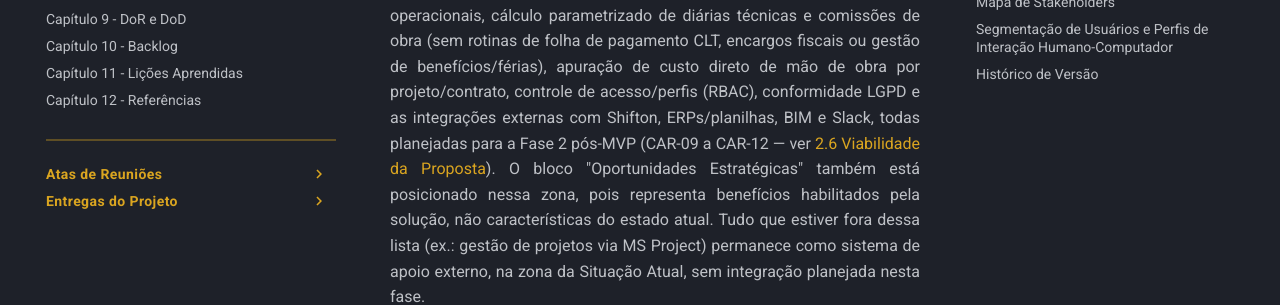
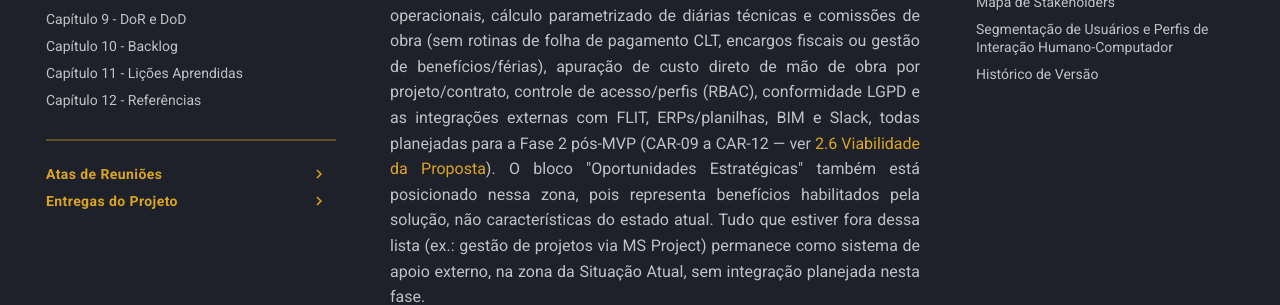
Before and after one commit to mdsreq-fga-unb/REQ-2026.2-T01-DUOC-Finance, an MkDocs documentation site: the page built from docs/visao-produto/capitulo-1/index.md, in a window 1280 px wide and 900 px high, scrolled down 5659 px. Shown: the part 331-636 px from the top of the window. Built offline with MkDocs 1.6.1 and Material for MkDocs 9.7.7, drawn with Linux system fonts in a browser that asks for light colours; some of the changed text lies outside the part shown.

Commit message:
docs(visao-produto): padroniza ferramenta para FLIT e ajusta termos de fechamento

```diff
--- a/docs/visao-produto/capitulo-1/index.md
+++ b/docs/visao-produto/capitulo-1/index.md
@@ -86,7 +86,7 @@ Ao redor desse núcleo, o diagrama posiciona os **atores externos e interfaces**
 - **Clientes** (residencial, comercial, infraestrutura), que enviam briefings e recebem aprovações/feedback;
 - **Órgãos reguladores** (prefeitura, licenças), que impõem restrições formais de conformidade;
 - **Consultores complementares** e **fornecedores de material** (MEP, elétrica, plumbing/HVAC, factorias, landscape), que alimentam o processo de compatibilização técnica;
-- Um bloco inferior de **sistemas envolvidos** (BIM/Revit/ArchiCAD, gestão de projetos via MS Project, comunicação via Slack/e-mail, ERPs/planilhas), que representa a infraestrutura tecnológica legada com a qual o novo sistema DP + Financeiro interopera. As integrações com Shifton, ERPs/planilhas, BIM e Slack estão formalizadas como [CAR-09](../capitulo-2/index.md#car-09) a [CAR-12](../capitulo-2/index.md#car-12), todas planejadas para a Fase 2 (pós-MVP); a gestão de projetos via MS Project não tem integração planejada nesta fase e permanece apenas como referência de infraestrutura legada observada.
+- Um bloco inferior de **sistemas envolvidos** (BIM/Revit/ArchiCAD, gestão de projetos via MS Project, comunicação via Slack/e-mail, ERPs/planilhas), que representa a infraestrutura tecnológica legada com a qual o novo sistema DP + Financeiro interopera. As integrações com FLIT, ERPs/planilhas, BIM e Slack estão formalizadas como [CAR-09](../capitulo-2/index.md#car-09) a [CAR-12](../capitulo-2/index.md#car-12), todas planejadas para a Fase 2 (pós-MVP); a gestão de projetos via MS Project não tem integração planejada nesta fase e permanece apenas como referência de infraestrutura legada observada.
 
 ### Fluxos de Informação e Transações Rotineiras
 
@@ -98,7 +98,7 @@ O bloco "**Problemas**", na zona da Situação Atual, nomeia os principais ponto
 
 ### Fronteira do Sistema DUOC Finance
 
-O escopo do novo sistema é delimitado na zona "**Solução Proposta (TO-BE)**", à direita do diagrama, com borda tracejada verde para diferenciá-la visualmente da zona "Situação Atual (AS-IS)": lançamento de apontamentos de campo (RVT), fluxo digital de despesas e reembolsos operacionais, cálculo parametrizado de diárias técnicas e comissões de obra (sem rotinas de folha de pagamento CLT, encargos fiscais ou gestão de benefícios/férias), apuração de custo direto de mão de obra por projeto/contrato, controle de acesso/perfis (RBAC), conformidade LGPD e as integrações externas com Shifton, ERPs/planilhas, BIM e Slack, todas planejadas para a Fase 2 pós-MVP (CAR-09 a CAR-12 — ver [2.6 Viabilidade da Proposta](../capitulo-2/index.md#26-viabilidade-da-proposta-analise-do-mvp)). O bloco "Oportunidades Estratégicas" também está posicionado nessa zona, pois representa benefícios habilitados pela solução, não características do estado atual. Tudo que estiver fora dessa lista (ex.: gestão de projetos via MS Project) permanece como sistema de apoio externo, na zona da Situação Atual, sem integração planejada nesta fase.
+O escopo do novo sistema é delimitado na zona "**Solução Proposta (TO-BE)**", à direita do diagrama, com borda tracejada verde para diferenciá-la visualmente da zona "Situação Atual (AS-IS)": lançamento de apontamentos de campo (RVT), fluxo digital de despesas e reembolsos operacionais, cálculo parametrizado de diárias técnicas e comissões de obra (sem rotinas de folha de pagamento CLT, encargos fiscais ou gestão de benefícios/férias), apuração de custo direto de mão de obra por projeto/contrato, controle de acesso/perfis (RBAC), conformidade LGPD e as integrações externas com FLIT, ERPs/planilhas, BIM e Slack, todas planejadas para a Fase 2 pós-MVP (CAR-09 a CAR-12 — ver [2.6 Viabilidade da Proposta](../capitulo-2/index.md#26-viabilidade-da-proposta-analise-do-mvp)). O bloco "Oportunidades Estratégicas" também está posicionado nessa zona, pois representa benefícios habilitados pela solução, não características do estado atual. Tudo que estiver fora dessa lista (ex.: gestão de projetos via MS Project) permanece como sistema de apoio externo, na zona da Situação Atual, sem integração planejada nesta fase.
 
 ### Estrutura Detalhada das Transações
 
@@ -244,3 +244,4 @@ A caracterização dos segmentos de usuários que interagem com o ecossistema do
 | `2.2` | 20/09/2026 | Atualização do Rich Picture (1.3) para novo arquivo de imagem `Rich_picture_DUOC.png`; habilitação de ampliação (zoom) de imagens em toda a documentação via plugin `mkdocs-glightbox`, registrada como regra de estilo no `CONTRIBUTING.md` | Paulo Nery | |
 | `2.3` | 12/10/2026 | Saneamento de escopo pós-revisão por pares: remoção de menções residuais a folha CLT, férias e benefícios, alinhando a fronteira do sistema a diárias técnicas, comissões de obra e prestação de contas operacionais (TR-03). | Matheus Ribeiro Szervinsk | Equipe Cascata Ágil |
 | `2.4` | 29/10/2026 | Alinhamento ao Capítulo 2 e ao Capítulo 8 conforme issue docente: integrações CAR-09 a CAR-12 explicitadas como Fase 2 (pós-MVP); remoção de menções residuais a processamento de folha; ajuste de terminologia financeira na síntese do Ishikawa. | Gustavo Bonifácio |  |
+| `2.5` | 02/11/2026 | Revisão cruzada com os Capítulos 2, 4 e 6 após feedback do professor: ferramenta de presença padronizada como FLIT (nome anteriormente registrado como Shifton); perfil do Administrador Financeiro e visão gerencial dos sócios sem referência a folha de pagamento | Gustavo Bonifácio |  |
```
Also changed, not shown: other parts of docs/visao-produto/capitulo-1/index.md (+2 -2 lines).
